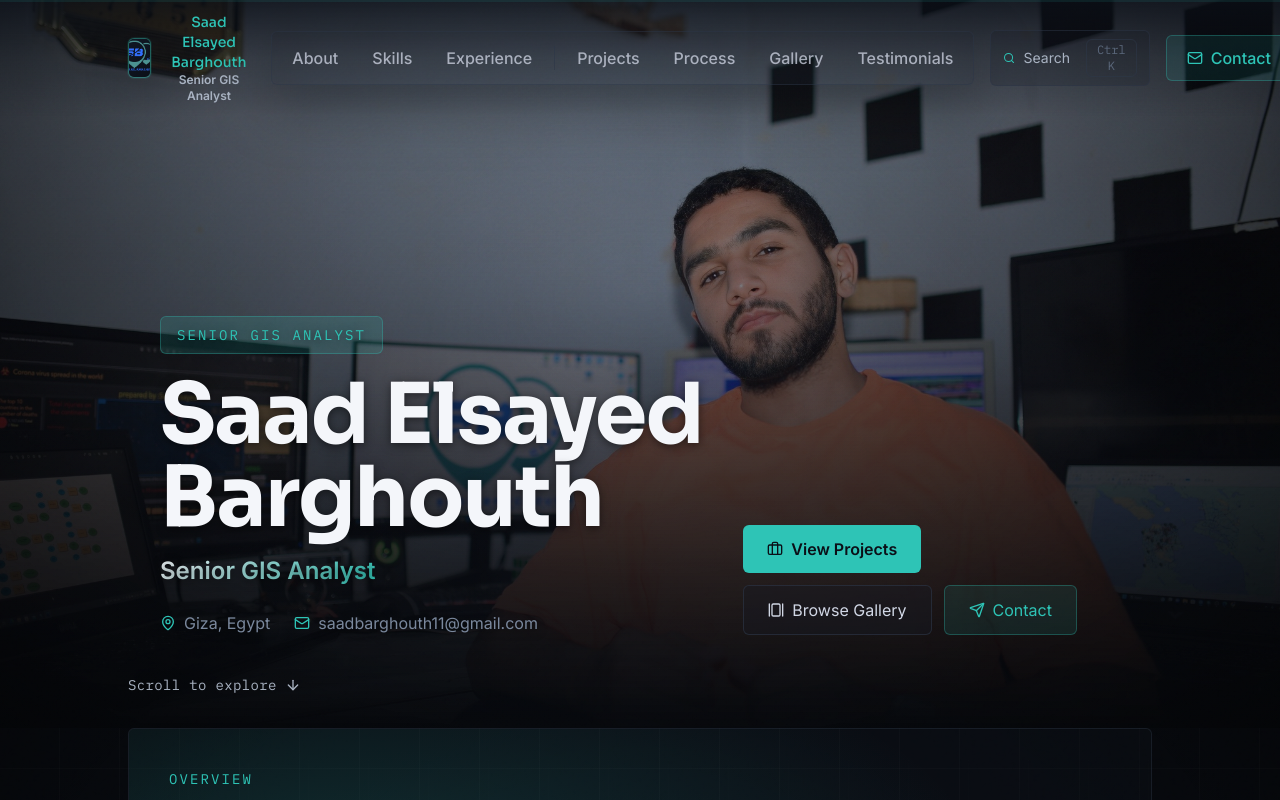
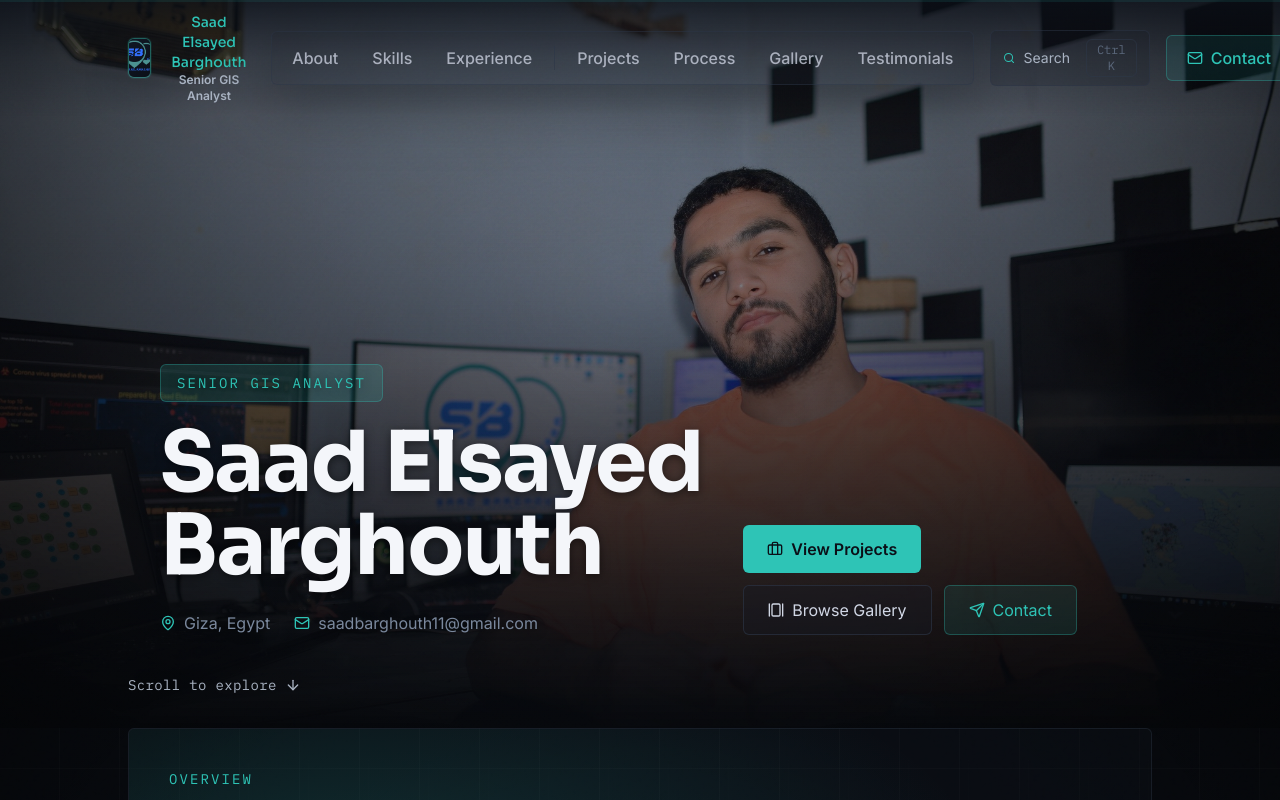
Before and after one commit to saadbarghouth2-blip/Saad-Elsayed-Barghouth, a React (Vite) app: page / in a window 1280 px wide. Shown: the top 800 px of the page. Built offline with nearby package versions, Linux system fonts and the light colour scheme.

Commit message:
Update Hero.tsx

```diff
--- a/src/sections/Hero.tsx
+++ b/src/sections/Hero.tsx
@@ -128,10 +128,6 @@ export default function Hero() {
                   Saad Elsayed Barghouth
                 </h1>
 
-                <p className="hero-item text-base sm:text-xl md:text-2xl text-slate-300 mt-3 sm:mt-4 max-w-2xl text-balance">
-                  <span className="text-gradient font-semibold">Senior GIS Analyst</span>
-                </p>
-
                 <div className="hero-item flex flex-col sm:flex-row sm:flex-wrap items-start sm:items-center gap-2 sm:gap-6 mt-5 sm:mt-6 text-slate-400">
                   <span className="flex items-center gap-2 text-sm sm:text-base">
                     <MapPin className="w-4 h-4 text-teal" />
```
